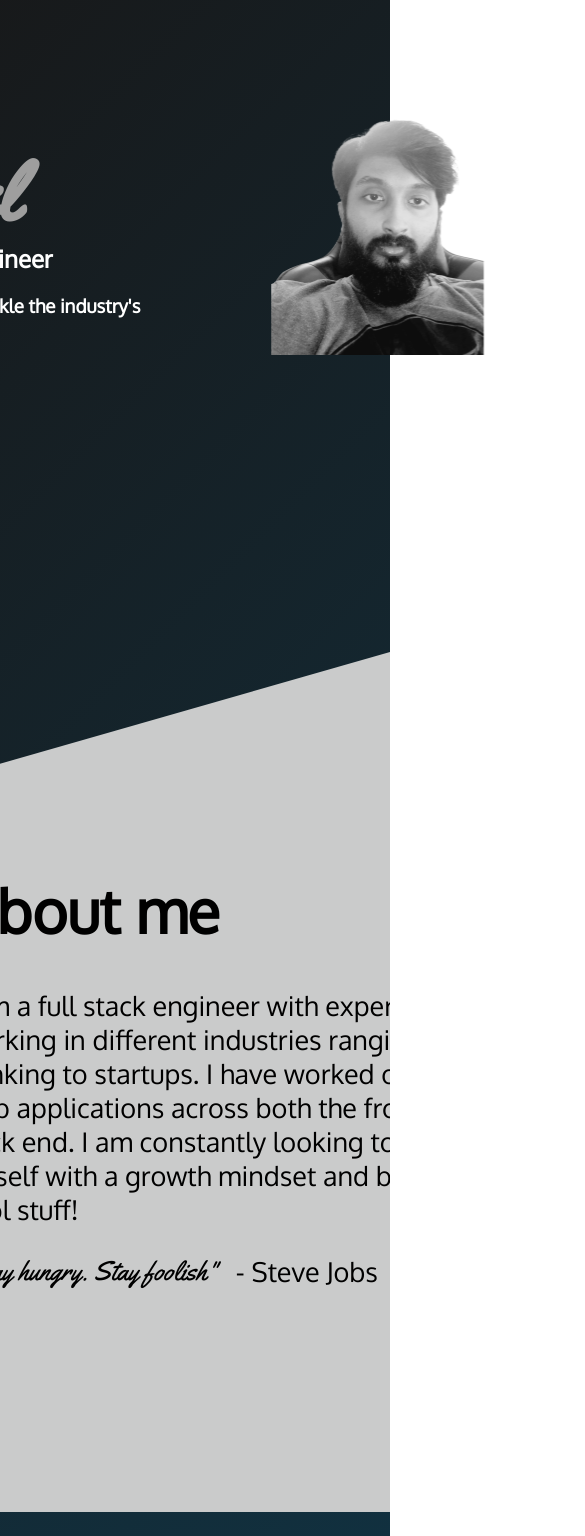
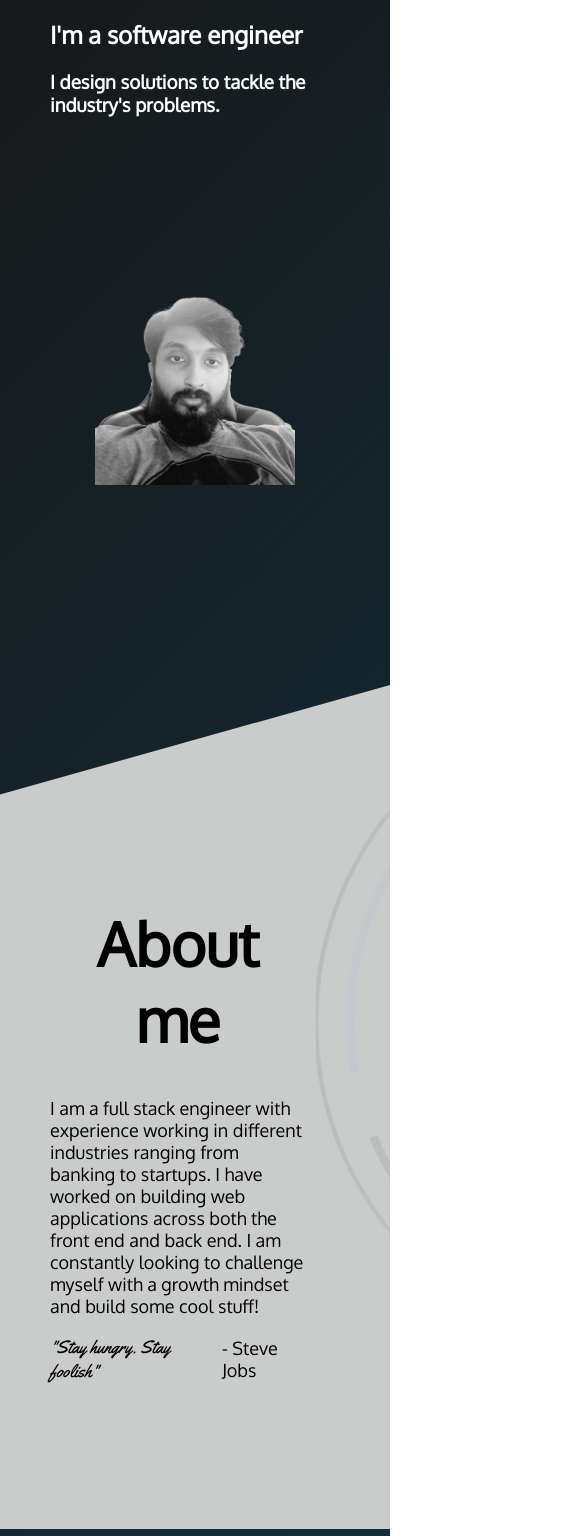
Before and after one commit to mls-ssjblue/mls-ssjblue.github.io, a React (Create React App) app: page / in a window 390 px wide. Shown: the part 192-1728 px from the top of the page, 585 px wide, since content can reach past the window. Built offline with nearby package versions, Linux system fonts and the light colour scheme; grey boxes are pictures that could not be loaded.

Commit message:
Style for mobile

```diff
--- a/src/components/about/About.jsx
+++ b/src/components/about/About.jsx
@@ -1,13 +1,12 @@
 import "./about.css";
-import {ReactComponent as Svg} from "../../assets/circle-spin.svg";
+import {ReactComponent as Svg} from "../../assets/circle-spin-3.svg";
 
-// Svg from '../../assets/ellipse.svg'
 export const About = () => {
     return (
+
         <div className="about">
+            <div className="left-column-about" />
             <div className="about-content">
-                <div className="rick-pic">
-                </div>
                 <div className="about-text">
                     <h1>About me</h1>
                     I am a full stack engineer with experience working in different industries ranging from banking to
@@ -18,7 +17,8 @@ export const About = () => {
                         foolish"</p> - Steve Jobs</div>
 
                 </div>
-
+                <div className="rick-pic">
+                </div>
             </div>
             <div className="about-background">
                 <Svg className="svg-1"/>
--- a/src/components/about/about.css
+++ b/src/components/about/about.css
@@ -1,54 +1,57 @@
-.about{
+.about {
     min-height: 100vh;
     background: #cacbcb;
     clip-path: polygon(0 13%, 100% 0, 100% 100%, 0% 100%);
     color: rgba(255, 255, 255, 1);
-    justify-content: center;
+    justify-content: start;
     display: flex;
 }
-h1{
+
+.about-text h1 {
     font-size: 60px;
+    text-align: center;
 }
-.about-content{
+
+.about-content {
     display: flex;
-    padding: 180px 60px;
-    color:black;
+    padding-top: 180px;
+    padding-left: 50px;
+    color: black;
 }
-.rick-pic{
+
+.rick-pic {
     align-self: start;
     /*background-image: url('/src/assets/mls-rick1.png');*/
     background-repeat: no-repeat;
-    width: 500px;
-    height: 500px;
-    margin-right:100px;
+    /*width: 500px;*/
+    /*height: 500px;*/
+    margin-right: 100px;
     transform: scale(0.5);
     /*max-width: 500px;*/
     /*margin:auto;*/
 }
-.about-text{
+
+.about-text {
     /*align-self: end;*/
     text-align: start;
-   align-self: start;
+    align-self: start;
     font-size: 27px;
 }
 
-p.quote{
+p.quote {
     font-family: 'Yellowtail', cursive;
     margin-right: 20px;
 }
 
-.about-background{
-    /*width: 500px;*/
-    /*background: red;*/
-    overflow-x:hidden;
-    /*align-self: end;*/
-    /*transform: translate(0px,0px);*/
+.about-background {
+    overflow: hidden;
     margin-left: 80px;
-    justify-content: center;
 }
 
-.svg-1{
+.svg-1 {
     /*background: red;*/
+    /*position: absolute;*/
+
     animation: spin 8s linear infinite;
     -webkit-animation: spin 8s linear infinite;
     /*-webkit-transform-origin: 50% 50%;*/
@@ -56,15 +59,50 @@ p.quote{
     /*-o-transform-origin: 50% 50%;*/
     /*-webkit-transform: translate(-100px,0px);*/
     /*transform: translate(-100px,0px);*/
-    transform-origin: 50% 50%;}
+    transform-origin: 50% 50%;
+}
 
 @-webkit-keyframes spin {
-    0%   {-webkit-transform: rotate(0deg);}
+    0% {
+        -webkit-transform: rotate(0deg);
+    }
 
-    100% {-webkit-transform: rotate(360deg);}
+    100% {
+        -webkit-transform: rotate(360deg);
+    }
 }
+
 @keyframes spin {
-    0%   {transform: rotate(0deg);}
+    0% {
+        transform: rotate(0deg);
+    }
 
-    100% {transform: rotate(360deg);}
+    100% {
+        transform: rotate(360deg);
+    }
 }
+
+.left-column-about {
+    display: flex;
+    flex: 0 0 20em;
+}
+
+@media (min-width: 200px) and (max-width: 768px) {
+    .left-column-about {
+        display: flex;
+        flex: 0 0 0;
+    }
+    .about-background {
+        overflow: hidden;
+        margin-left: 10px;
+    }
+    .rick-pic {
+        align-self: start;
+        background-repeat: no-repeat;
+        margin-right: 0px;
+        transform: scale(0.5);
+    }
+    .about-text{
+        font-size: 18px;
+    }
+}
--- a/src/components/intro/Intro.jsx
+++ b/src/components/intro/Intro.jsx
@@ -1,8 +1,13 @@
 import "./intro.css";
 import mls from "../../assets/mls-removebg-preview.png"
+import {ReactComponent as Svg} from "../../assets/binary.svg";
+import {useEffect} from "react";
+import {findDOMNode} from "react-dom";
 export const Intro = () => {
+
     return (
         <div className="intro">
+            <div className="left-column-intro"/>
             <div className="intro-content">
                 <div className="text-content">
                     <div>
@@ -21,6 +26,9 @@ export const Intro = () => {
                 <div className="img-content">
                 </div>
             </div>
+            {/*<div className="intro-background">*/}
+            {/*</div>*/}
+
         </div>
 );
 };
--- a/src/components/intro/intro.css
+++ b/src/components/intro/intro.css
@@ -4,13 +4,14 @@
     /*background: linear-gradient(180deg ,#181717,#0d4058);*/
 
     color: rgba(255, 255, 255, 1);
-    justify-content: center;
+    justify-content: start;
     display: flex;
 }
 
 .intro-content {
     margin: 50px;
     display: flex;
+    overflow: hidden;
 }
 
 .text-content {
@@ -18,7 +19,7 @@
     align-items: flex-start;
     justify-content: center;
     flex-direction: column;
-    text-align: left;
+    text-align: start;
     /*transition: opacity 2s;*/
     /*-webkit-transition: opacity 2s; !* Safari *!*/
     animation: fadeInAnimation ease 3s;
@@ -32,6 +33,7 @@ img {
 .img-content {
     width: 500px;
     height: 500px;
+    /*margin-left:10%;*/
     transform: scale(0.5);
     background-image: url('/src/assets/mls-removebg-preview.png');
     align-self: center;
@@ -39,6 +41,7 @@ img {
     animation-iteration-count: 1;
     animation-fill-mode: forwards;
     filter: grayscale(50);
+    /*flex:1 0 0;*/
     /*filter: sepia() url(#gaussian-blur)*/
 }
 @keyframes fadeInAnimation {
@@ -88,3 +91,66 @@ h3 {
 h4 {
     margin-bottom: 10px;
 }
+
+.left-column-intro{
+    display: flex;
+    flex: 0 0 20em;
+}
+
+.svg-binary{
+    /*background: red;*/
+    /*position: absolute;*/
+
+    animation: spin 8s linear infinite;
+    -webkit-animation: spin 8s linear infinite;
+    /*-webkit-transform-origin: 50% 50%;*/
+    /*-moz-transform-origin: 50% 50%;*/
+    /*-o-transform-origin: 50% 50%;*/
+    /*-webkit-transform: translate(-100px,0px);*/
+    /*transform: translate(-100px,0px);*/
+    transform-origin: 50% 50%;
+}
+
+@-webkit-keyframes spin {
+    0%   {-webkit-transform: translate(0);}
+
+    100% {-webkit-transform: translate(100);}
+}
+@keyframes spin {
+    0%   {transform: translate(0);}
+
+    100% {transform: translate(100);}
+}
+
+@media (min-width: 200px) and (max-width: 768px) {
+    .left-column-intro {
+        display: flex;
+        flex: 0 0 0;
+    }
+    .about-background {
+        overflow: hidden;
+        margin-left: 10px;
+    }
+    .img-content {
+        width: 500px;
+        height: 500px;
+        /*margin-left:10%;*/
+        transform: scale(0.4);
+        background-image: url('/src/assets/mls-removebg-preview.png');
+        align-self: center;
+        animation: appear ease 3s;
+        animation-iteration-count: 1;
+        animation-fill-mode: forwards;
+        filter: grayscale(50);
+        /*filter: sepia() url(#gaussian-blur)*/
+    }
+    .intro-content {
+         margin: 50px;
+         display: flex;
+         overflow: hidden;
+         flex-direction: column;
+     }
+    .text-content{
+        margin-top: 20px;
+    }
+}
--- a/src/components/skills/skills.css
+++ b/src/components/skills/skills.css
@@ -3,20 +3,31 @@
     background: #cacbcb;
     /*clip-path: ellipse(100% 55% at 48% 44%);
       !*clip-path: polygon(13% 0, 26% 0, 82% 0, 100% 9%, 100% 100%, 0 100%, 0 12%);*!*/
-    padding-top:50px;
+    padding-top:150px;
+    display: flex;
     color: rgb(12, 0, 0);
     justify-content: center;
-    /*display: flex;*/
     clip-path: polygon(0 16%, 100% 1%, 100% 100%, 0% 100%);
 }
+.skills-container{
+    /*display: flex;*/
+    padding: 60px 60px;
+    color:black;
+    flex-direction: column;
+    z-index: 1;
+}
+
 .skills-content{
-    margin-top:100px;
+    /*margin-top:30px;*/
 }
 .skill-icons{
     margin-top:20px;
     padding:10px;
 }
 
+.skill-icon{
+    margin:10px;
+}
 .skill-icon:hover {
     animation: shake 1s;
     /*box-shadow: inset 0 50px 0 0 blue;*/
@@ -35,3 +46,37 @@
     90% { -webkit-transform: translate(2px, 2px) rotate(0deg); }
     100% { -webkit-transform: translate(1px, -2px) rotate(-5deg); }
 }
+
+.skills-background{
+    width: 500px;
+    /*background: red;*/
+    /*overflow-x:auto;*/
+    /*align-self: end;*/
+    /*transform: translate(0px,0px);*/
+    margin-right: 200px;
+    justify-content: center;
+    position:absolute;
+    left:-400px;
+    flex: 0 0 10em;
+}
+
+.svg-2{
+    /*background: red;*/
+    animation: spin 8s linear infinite;
+    -webkit-animation: spin 8s linear infinite;
+    -webkit-transform-origin: 50% 50%;
+    -moz-transform-origin: 50% 50%;
+    -o-transform-origin: 50% 50%;
+    transform-origin: 50% 50%;
+}
+
+@-webkit-keyframes spin {
+    0%   {-webkit-transform: rotate(0deg);}
+
+    100% {-webkit-transform: rotate(360deg);}
+}
+@keyframes spin {
+    0%   {transform: rotate(0deg);}
+
+    100% {transform: rotate(360deg);}
+}
```
Also changed, not shown: src/components/skills/Skills.jsx (+36 -24 lines), src/assets/circle-spin-2.svg (added), src/assets/circle-spin-3.svg (added), src/matrix.js (added).
